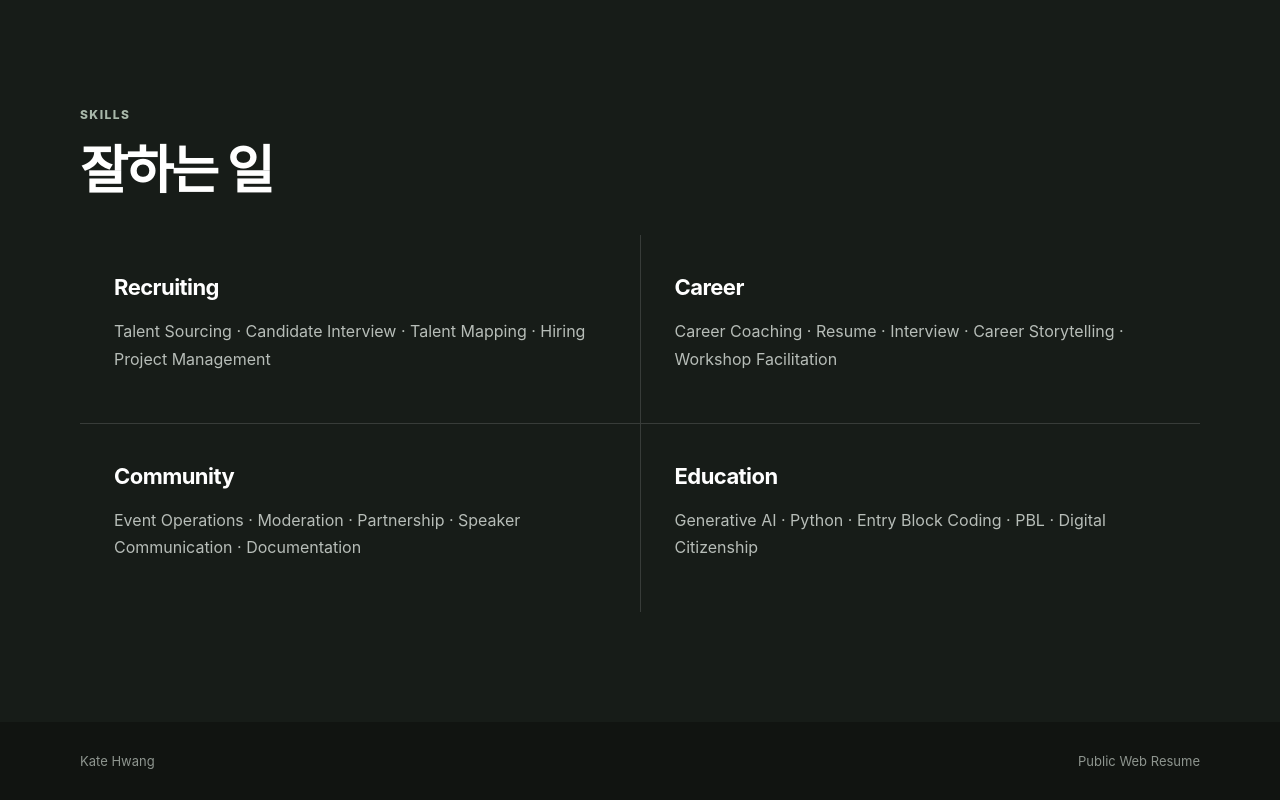
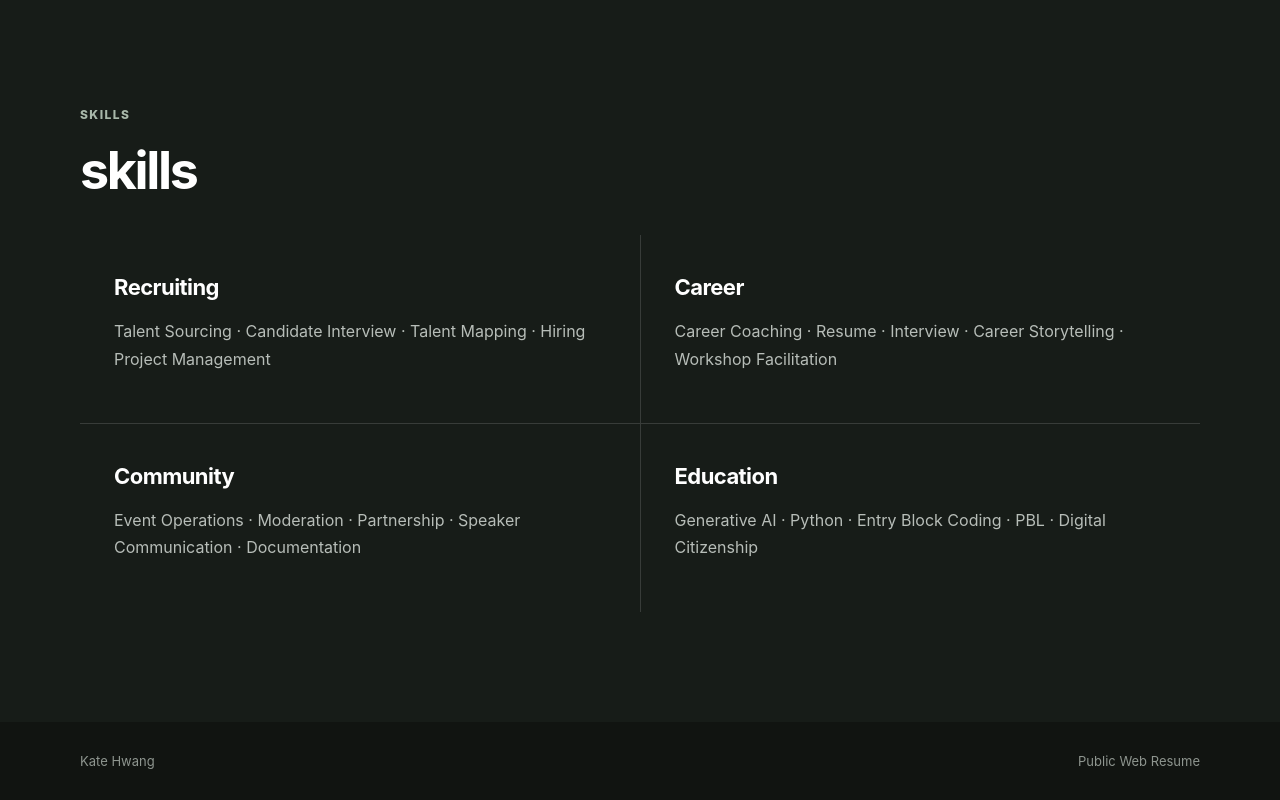
Before and after one commit to katehwang52/260812cv, a plain HTML site: page index.html in a window 1280 px wide. Shown: the part 3392-4192 px from the top of the page. Drawn offline with Linux system fonts and the light colour scheme.

Commit message:
Update index.html

```diff
--- a/index.html
+++ b/index.html
@@ -186,7 +186,7 @@
     <section class="section dark" id="skills">
       <div class="container">
         <p class="section-kicker">SKILLS</p>
-        <h2>잘하는 일</h2>
+        <h2>skills</h2>
         <div class="skill-grid">
           <div>
             <h3>Recruiting</h3>
```
